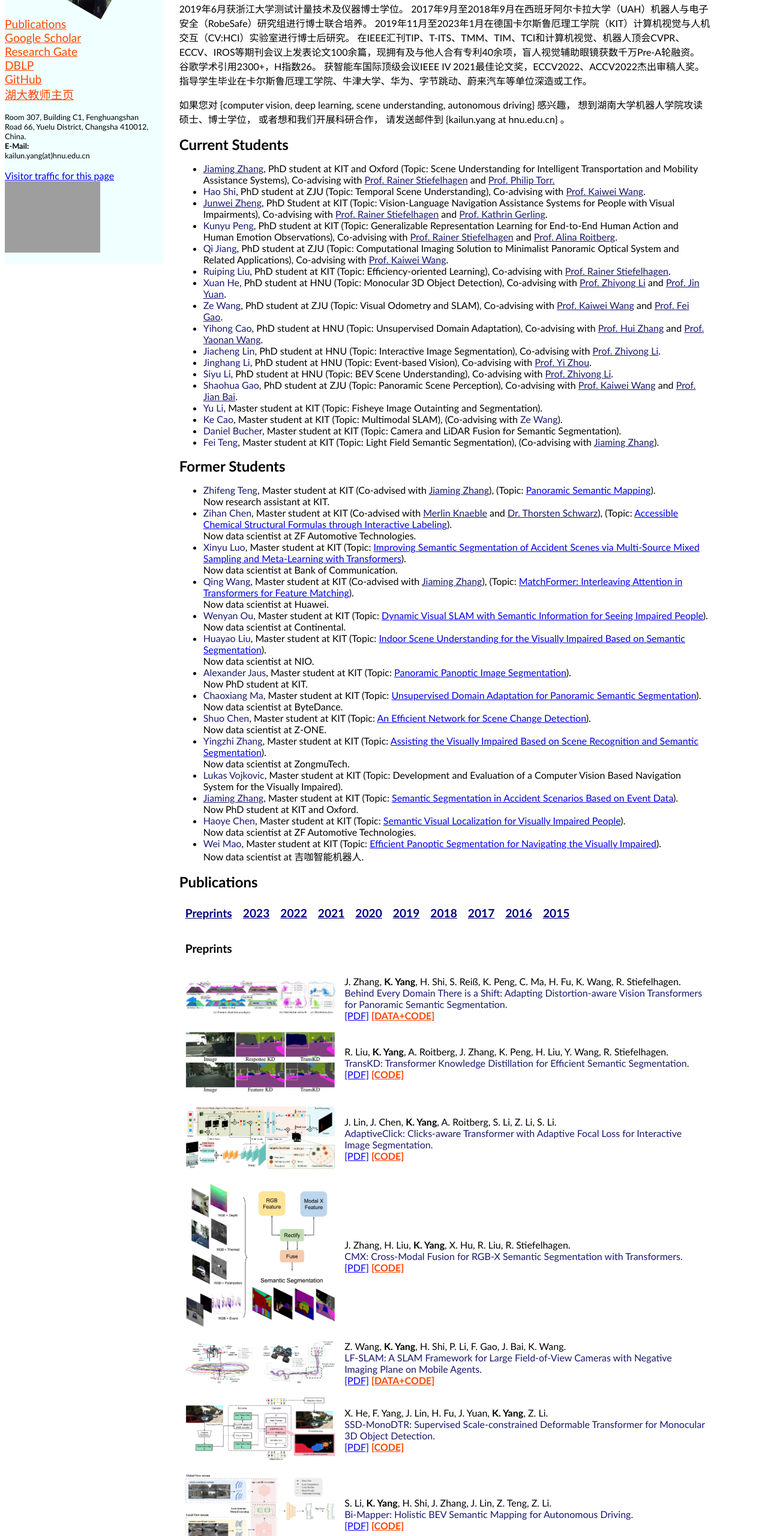
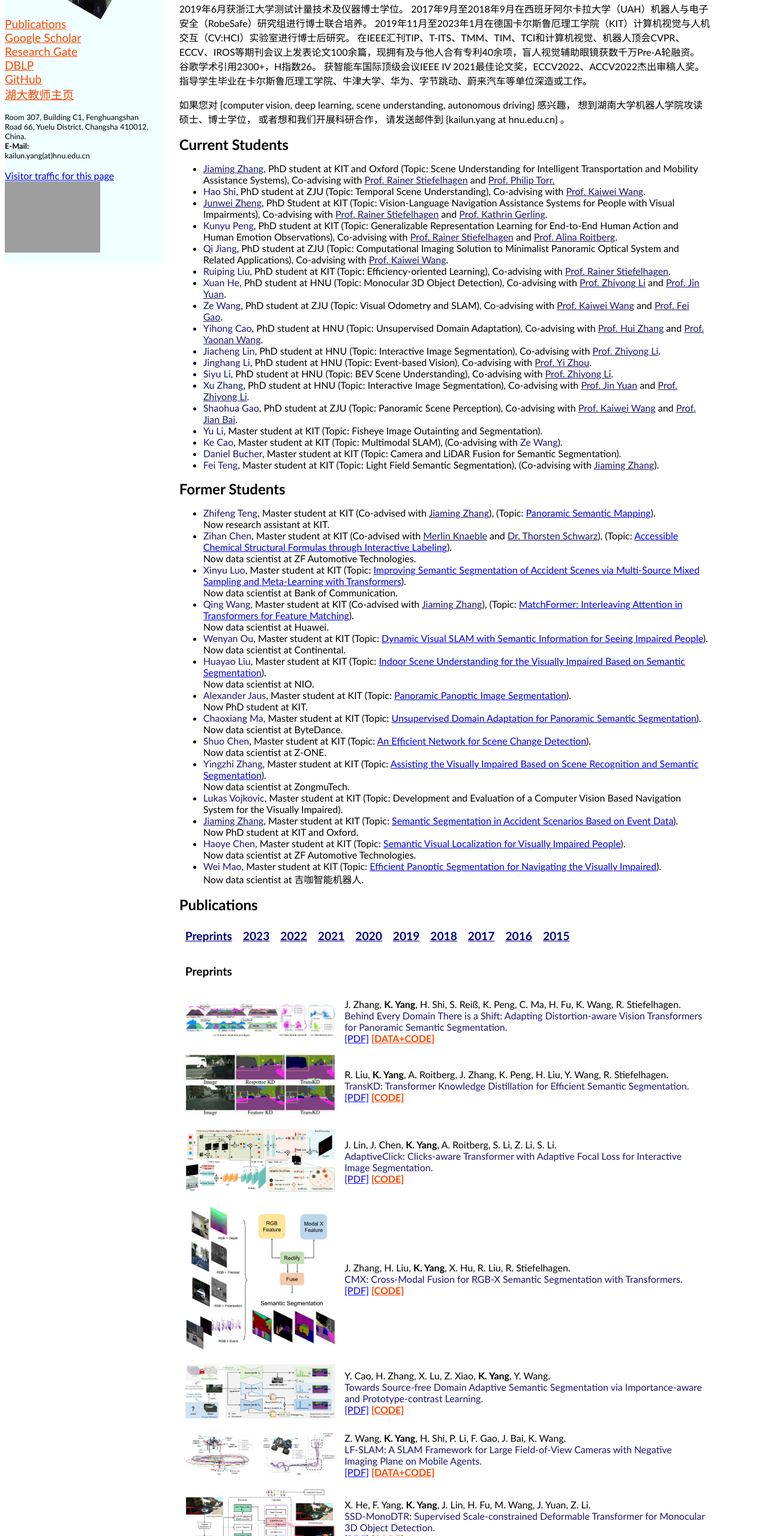
Before and after one commit to elnino9ykl/elnino9ykl.github.io, a plain HTML site: page index.html in a window 1280 px wide. Shown: the part 240-2800 px from the top of the page at 60% size. Drawn offline with Linux system fonts and the light colour scheme; grey boxes are pictures that could not be loaded.

Commit message:
Update 5 June

```diff
--- a/index.html
+++ b/index.html
@@ -209,6 +209,9 @@
 
             <li><a style="color:MidnightBlue">Siyu Li</a>, PhD student at HNU (Topic: BEV Scene Understanding),
             Co-advising with <a style="color:MidnightBlue" href="http://robotics.hnu.edu.cn/info/1071/1515.htm">Prof. Zhiyong Li</a>.</li>
+
+            <li><a style="color:MidnightBlue">Xu Zhang</a>, PhD student at HNU (Topic: Interactive Image Segmentation),
+                Co-advising with <a style="color:MidnightBlue" href="http://csee.hnu.edu.cn/people/yuanjin">Prof. Jin Yuan</a> and <a style="color:MidnightBlue" href="http://robotics.hnu.edu.cn/info/1071/1515.htm">Prof. Zhiyong Li</a>.</li>
 
             <li><a style="color:MidnightBlue">Shaohua Gao</a>, PhD student at ZJU (Topic: Panoramic Scene Perception),
             Co-advising with <a style="color:MidnightBlue" href="http://wangkaiwei.org/indexeg.html">Prof. Kaiwei Wang</a> and <a style="color:MidnightBlue" href="https://person.zju.edu.cn/en/baijian">Prof. Jian Bai</a>.</li>
@@ -371,6 +374,20 @@
             <div>
                 <table cellpadding="8">
                     <tr>
+                        <td class="table_image_spec" align="center"><img src="./images/arxiv2023_yihong.jpg" alt="" width="250"></td>
+                        <td id="divdash">
+                            Y. Cao, H. Zhang, X. Lu, Z. Xiao, <b>K. Yang</b>, Y. Wang.<br />
+                            <a style="color:MidnightBlue">Towards Source-free Domain Adaptive Semantic Segmentation via Importance-aware and Prototype-contrast Learning.</a><br />
+                            <a style="color:BLUE" href="https://arxiv.org/pdf/2306.01598.pdf">[PDF]</a>
+                            <b><a style="color:orangered" href="https://github.com/yihong-97/Source-free_IAPC">[CODE]</a></b>
+                        </td>
+                    </tr>
+                </table>
+            </div>
+
+            <div>
+                <table cellpadding="8">
+                    <tr>
                         <td class="table_image_spec" align="center"><img src="./images/arxiv2023_ze.jpg" alt="" width="250"></td>
                         <td id="divdash">
                             Z. Wang, <b>K. Yang</b>, H. Shi, P. Li, F. Gao, J. Bai, K. Wang.<br />
@@ -387,7 +404,7 @@
                     <tr>
                         <td class="table_image_spec" align="center"><img src="./images/arxiv2023_xuan.jpg" alt="" width="250"></td>
                         <td id="divdash">
-                            X. He, F. Yang, J. Lin, H. Fu, J. Yuan, <b>K. Yang</b>, Z. Li.<br />
+                            X. He, F. Yang, <b>K. Yang</b>, J. Lin, H. Fu, M. Wang, J. Yuan, Z. Li.<br />
                             <a style="color:MidnightBlue">SSD-MonoDTR: Supervised Scale-constrained Deformable Transformer for Monocular 3D Object Detection.</a><br />
                             <a style="color:BLUE" href="https://arxiv.org/pdf/2305.07270.pdf">[PDF]</a>
                             <b><a style="color:orangered" href="https://github.com/mikasa3lili/SSD-MonoDETR">[CODE]</a></b>
@@ -567,21 +584,6 @@
             <div>
                 <table cellpadding="8">
                     <tr>
-                        <td class="table_image_spec" align="center"><img src="./images/tci2023_qi.jpg" alt="" width="250"></td>
-                        <td id="divdash">
-                            Q. Jiang, H. Shi, L. Sun, S. Gao, <b>K. Yang</b>, K. Wang.<br />
-                            <a style="color:MidnightBlue">Annular Computational Imaging: Capture Clear Panoramic Images through Simple Lens.</a><br />
-                            <b>IEEE Transactions on Computational Imaging</b>, 2023.
-                            <a style="color:BLUE" href="https://arxiv.org/pdf/2206.06070.pdf">[PDF]</a>
-                            <b><a style="color:orangered" href="https://github.com/zju-jiangqi/ACI-PI2RNet">[DATA+CODE]</a></b>
-                        </td>
-                    </tr>
-                </table>
-            </div>
-
-            <div>
-                <table cellpadding="8">
-                    <tr>
                         <td class="table_image_spec" align="center"><img src="./images/cvpr2023_jiamingruiping.jpg" alt="" width="250"></td>
                         <td id="divdash">
                             J. Zhang, R. Liu, H. Shi, <b>K. Yang</b>, S. Reiß, K. Peng, H. Fu, K. Wang, R. Stiefelhagen.<br />
@@ -703,6 +705,21 @@
                             <a style="color:MidnightBlue">Review on Panoramic Imaging and Its Applications in Scene Understanding.</a><br />
                             <b>IEEE Transactions on Instrumentation and Measurement</b>, 2022.
                             <a style="color:BLUE" href="https://arxiv.org/pdf/2205.05570.pdf">[PDF]</a>
+                        </td>
+                    </tr>
+                </table>
+            </div>
+
+            <div>
+                <table cellpadding="8">
+                    <tr>
+                        <td class="table_image_spec" align="center"><img src="./images/tci2023_qi.jpg" alt="" width="250"></td>
+                        <td id="divdash">
+                            Q. Jiang, H. Shi, L. Sun, S. Gao, <b>K. Yang</b>, K. Wang.<br />
+                            <a style="color:MidnightBlue">Annular Computational Imaging: Capture Clear Panoramic Images through Simple Lens.</a><br />
+                            <b>IEEE Transactions on Computational Imaging</b>, 2023.
+                            <a style="color:BLUE" href="https://arxiv.org/pdf/2206.06070.pdf">[PDF]</a>
+                            <b><a style="color:orangered" href="https://github.com/zju-jiangqi/ACI-PI2RNet">[DATA+CODE]</a></b>
                         </td>
                     </tr>
                 </table>
```
Also changed, not shown: publications.html (+30 -16 lines).
